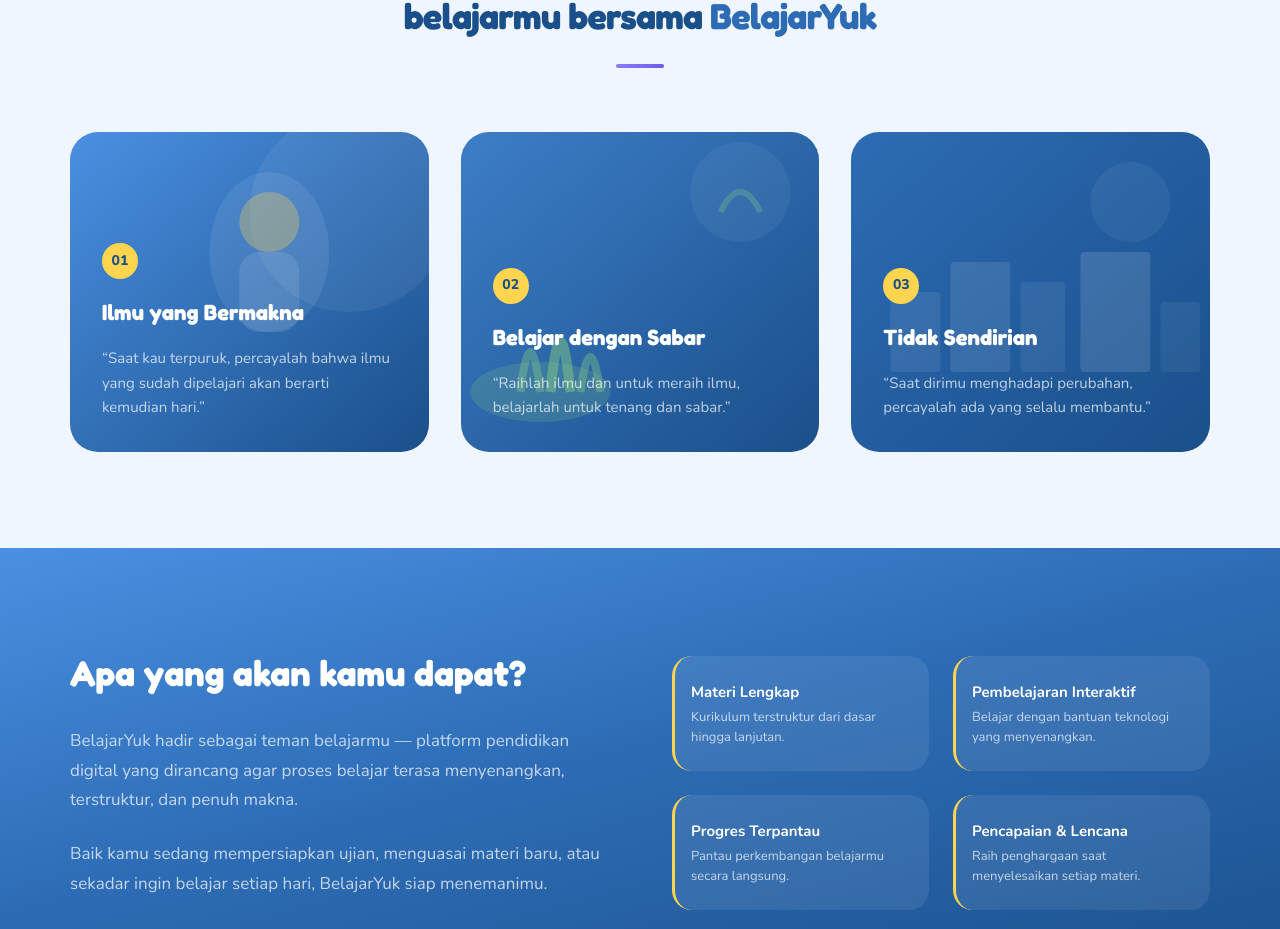
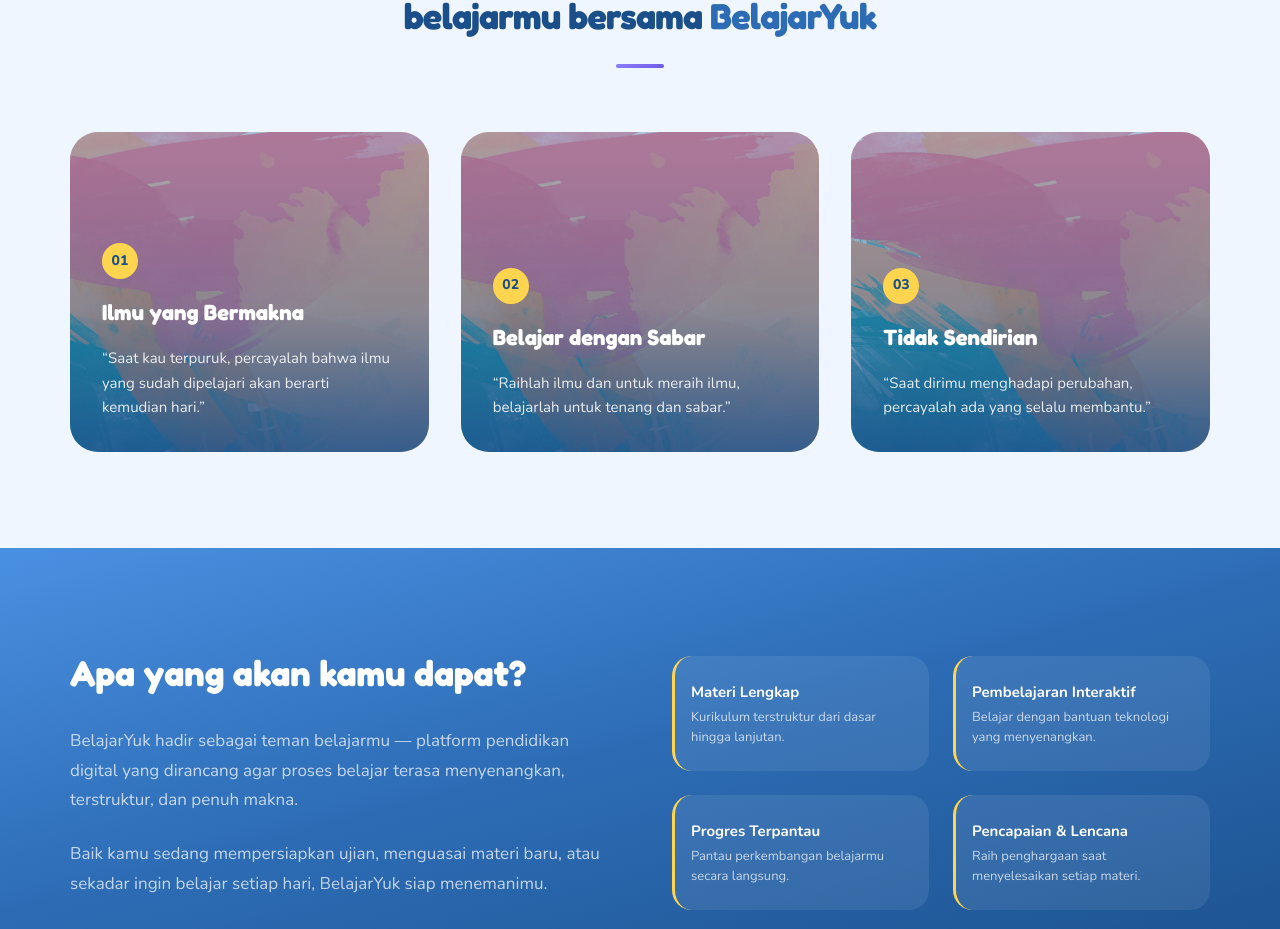
Before and after one commit to sakagamiyuuji/belajaryuk-web, a React (Vite) app: page / in a window 1280 px wide. Shown: the part 953-1882 px from the top of the page. Built offline with nearby package versions, Linux system fonts and the light colour scheme.

Commit message:
update landing

```diff
--- a/src/pages/Landing.jsx
+++ b/src/pages/Landing.jsx
@@ -1,63 +1,8 @@
 import { useEffect, useState } from 'react';
 import { Link } from 'react-router-dom';
+import bgIntro from '../assets/bg-intro.jpg';
 import heroImg from '../assets/hero-img.jpg';
 import '../styles/Landing.css';
-
-function ValueCardBg({ variant }) {
-  if (variant === 1) {
-    return (
-      <svg viewBox="0 0 360 320" preserveAspectRatio="xMidYMid slice" xmlns="http://www.w3.org/2000/svg">
-        <defs>
-          <linearGradient id="vg1" x1="0" y1="0" x2="1" y2="1">
-            <stop offset="0%" stopColor="#4a90e2" />
-            <stop offset="100%" stopColor="#1a4f8a" />
-          </linearGradient>
-        </defs>
-        <rect width="360" height="320" fill="url(#vg1)" />
-        <circle cx="280" cy="80" r="100" fill="rgba(255,255,255,0.06)" />
-        <ellipse cx="200" cy="120" rx="60" ry="80" fill="rgba(255,255,255,0.08)" />
-        <circle cx="200" cy="90" r="30" fill="rgba(255,213,79,0.3)" />
-        <rect x="170" y="120" width="60" height="80" rx="20" fill="rgba(255,255,255,0.1)" />
-      </svg>
-    );
-  }
-  if (variant === 2) {
-    return (
-      <svg viewBox="0 0 360 320" preserveAspectRatio="xMidYMid slice" xmlns="http://www.w3.org/2000/svg">
-        <defs>
-          <linearGradient id="vg2" x1="0" y1="0" x2="1" y2="1">
-            <stop offset="0%" stopColor="#3d7ec8" />
-            <stop offset="100%" stopColor="#1a4f8a" />
-          </linearGradient>
-        </defs>
-        <rect width="360" height="320" fill="url(#vg2)" />
-        <ellipse cx="80" cy="260" rx="70" ry="30" fill="rgba(129,199,132,0.2)" />
-        <path d="M60 260 Q70 180 80 260" stroke="rgba(129,199,132,0.4)" strokeWidth="8" fill="none" />
-        <path d="M90 260 Q100 160 110 260" stroke="rgba(129,199,132,0.5)" strokeWidth="10" fill="none" />
-        <path d="M120 260 Q130 190 140 260" stroke="rgba(129,199,132,0.4)" strokeWidth="8" fill="none" />
-        <circle cx="280" cy="60" r="50" fill="rgba(255,255,255,0.05)" />
-        <path d="M260 80 Q280 40 300 80" stroke="rgba(129,199,132,0.3)" strokeWidth="6" fill="none" />
-      </svg>
-    );
-  }
-  return (
-    <svg viewBox="0 0 360 320" preserveAspectRatio="xMidYMid slice" xmlns="http://www.w3.org/2000/svg">
-      <defs>
-        <linearGradient id="vg3" x1="0" y1="0" x2="1" y2="1">
-          <stop offset="0%" stopColor="#2d6cb5" />
-          <stop offset="100%" stopColor="#1a4f8a" />
-        </linearGradient>
-      </defs>
-      <rect width="360" height="320" fill="url(#vg3)" />
-      <rect x="40" y="160" width="50" height="80" rx="4" fill="rgba(255,255,255,0.08)" />
-      <rect x="100" y="130" width="60" height="110" rx="4" fill="rgba(255,255,255,0.1)" />
-      <rect x="170" y="150" width="45" height="90" rx="4" fill="rgba(255,255,255,0.07)" />
-      <rect x="230" y="120" width="70" height="120" rx="4" fill="rgba(255,255,255,0.12)" />
-      <rect x="310" y="170" width="40" height="70" rx="4" fill="rgba(255,255,255,0.06)" />
-      <circle cx="280" cy="70" r="40" fill="rgba(255,255,255,0.05)" />
-    </svg>
-  );
-}
 
 const VALUES = [
   {
@@ -65,21 +10,21 @@
     title: 'Ilmu yang Bermakna',
     quote:
       'Saat kau terpuruk, percayalah bahwa ilmu yang sudah dipelajari akan berarti kemudian hari.',
-    variant: 1,
+    bgPosition: 'center top',
   },
   {
     num: '02',
     title: 'Belajar dengan Sabar',
     quote:
       'Raihlah ilmu dan untuk meraih ilmu, belajarlah untuk tenang dan sabar.',
-    variant: 2,
+    bgPosition: 'center center',
   },
   {
     num: '03',
     title: 'Tidak Sendirian',
     quote:
       'Saat dirimu menghadapi perubahan, percayalah ada yang selalu membantu.',
-    variant: 3,
+    bgPosition: 'left bottom',
   },
 ];
 
@@ -160,9 +105,14 @@
           <div className="landing-values__grid">
             {VALUES.map((item) => (
               <article key={item.num} className="landing-value-card">
-                <div className="landing-value-card__bg">
-                  <ValueCardBg variant={item.variant} />
-                </div>
+                <div
+                  className="landing-value-card__bg"
+                  style={{
+                    backgroundImage: `url(${bgIntro})`,
+                    backgroundPosition: item.bgPosition,
+                  }}
+                  aria-hidden="true"
+                />
                 <div className="landing-value-card__content">
                   <span className="landing-value-card__num">{item.num}</span>
                   <h3 className="landing-value-card__title">{item.title}</h3>
--- a/src/styles/Landing.css
+++ b/src/styles/Landing.css
@@ -249,11 +249,20 @@
   position: absolute;
   inset: 0;
   z-index: 0;
+  background-size: cover;
+  background-repeat: no-repeat;
 }
 
-.landing-value-card__bg svg {
-  width: 100%;
-  height: 100%;
+.landing-value-card__bg::after {
+  content: '';
+  position: absolute;
+  inset: 0;
+  background: linear-gradient(
+    to top,
+    rgba(26, 79, 138, 0.88) 0%,
+    rgba(26, 79, 138, 0.5) 45%,
+    rgba(26, 79, 138, 0.35) 100%
+  );
 }
 
 .landing-value-card__content {
@@ -286,7 +295,7 @@
   margin: 0;
   font-size: 0.9375rem;
   line-height: 1.65;
-  color: var(--color-text-muted-on-blue);
+  color: rgba(255, 255, 255, 0.88);
 }
 
 /* ── Features / About ── */
```
Also changed, not shown: src/assets/bg-intro.jpg (added).
